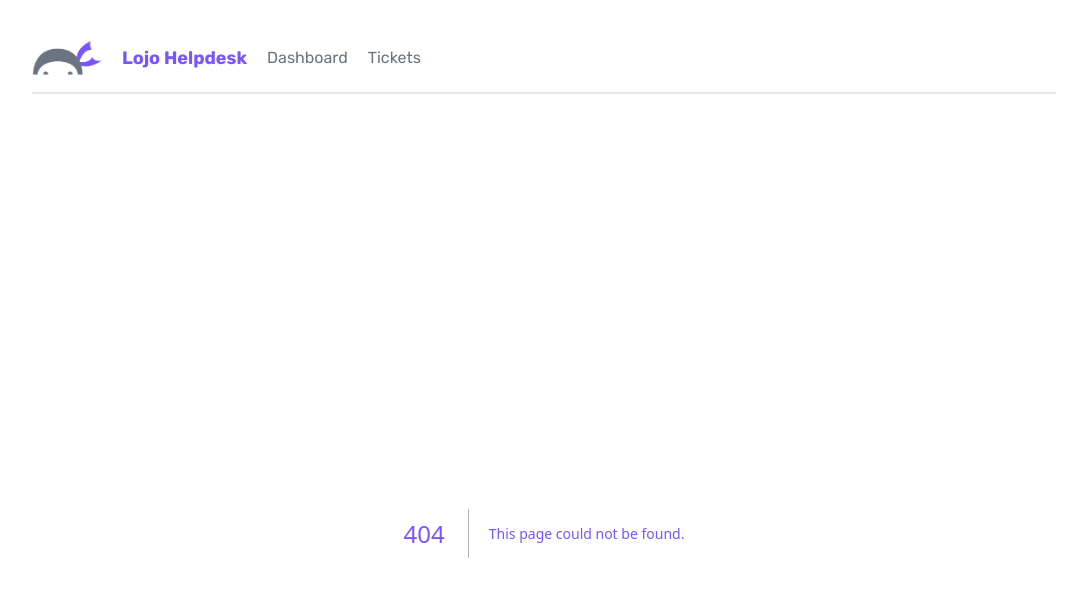
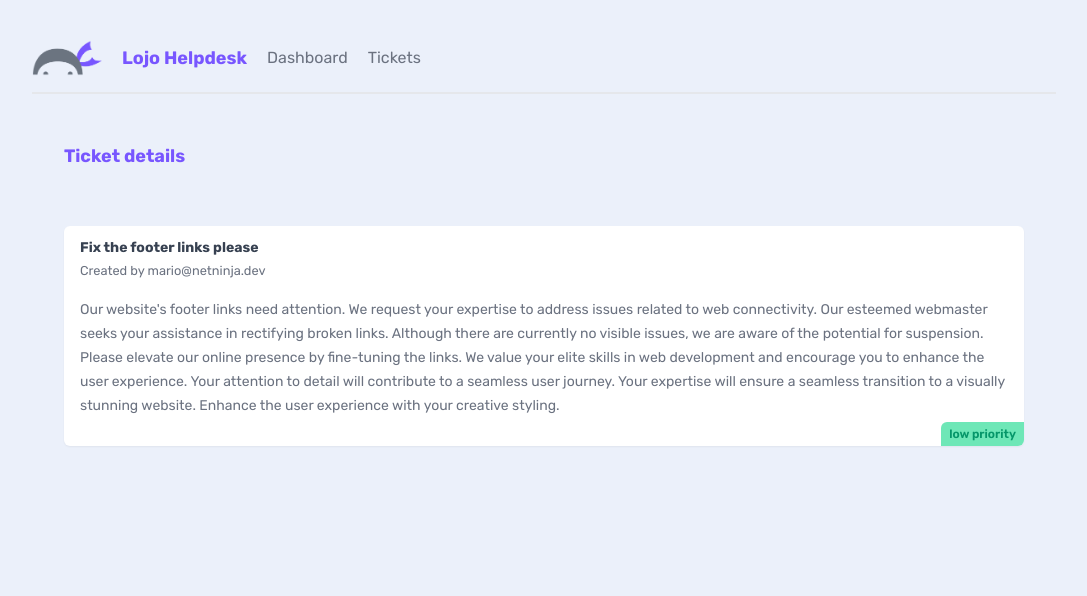
Before and after one commit to giftibe/Lojo-Help-desk, a Next.js app: page /tickets/1 in a window 1280 px wide. Before the commit this address had no page. Shown: the top 596 px of the page, without its empty margins (96-1183 px from the left). Built offline with nearby package versions, Linux system fonts and the light colour scheme; data requests are answered from the project's data file.

Commit message:
feat: adding ticket features

```diff
--- a/_data/db.json
+++ b/_data/db.json
@@ -12,7 +12,7 @@
             "title": "Add in a new stylesheet",
             "body": "We're looking to enhance the visual appeal of our website by incorporating a new stylesheet. Conjure creative styling to infuse grace into our design. While currently, there are no issues, we recognize the potential for challenges in the ever-evolving digital landscape. Elevate our web aesthetics. Wield the metaphorical Master Sword to be a beacon of elegance. Your expertise will ensure a seamless transition to a visually stunning website. Enhance the user experience with your creative styling.",
             "priority": "medium",
-            "user_email": "mario@netninja.dev"
+            "user_email": "jeffery@netninja.dev"
         },
         {
             "id": "3",
--- a/app/tickets/TicketList.jsx
+++ b/app/tickets/TicketList.jsx
@@ -1,8 +1,12 @@
+import Link from "next/link";
 
 async function getTickets() {
-    const res = await fetch('http://localhost:4000/tickets')
+    const res = await fetch('http://localhost:5000/tickets', {
+        next: {
+            revalidate: 0 // use 0 to opt out of using cache.
+        }
+    })
     return res.json();
-
 }
 
 
@@ -13,11 +17,13 @@ export default async function TicketList() {
         <>
             {tickets.map((ticket) => (
                 <div key={ticket.id} className="card my-5">
-                    <h3>{ticket.title}</h3>
-                    <p>{ticket.body.slice(0, 200)}...</p>
-                    <div className={`pill ${ticket.priority}`}>
-                        {ticket.priority} priority
-                    </div>
+                    <Link href={`/tickets/${ticket.id}`}>
+                        <h3>{ticket.title}</h3>
+                        <p>{ticket.body.slice(0, 200)}...</p>
+                        <div className={`pill ${ticket.priority}`}>
+                            {ticket.priority} priority
+                        </div>
+                    </Link>
                 </div>
             ))}
             {tickets.length === 0 && (
--- /dev/null
+++ b/app/tickets/[id]/page.jsx
@@ -0,0 +1,35 @@
+
+
+async function getTicket(id) {
+    const res = await fetch('http://localhost:5000/tickets/' + id, {
+        next: {
+            revalidate: 10
+        }
+    })
+    return res.json();
+}
+
+
+export default async function TicketDetails({ params }) {
+    const id = params.id
+    const ticket = await getTicket(id)
+    return (
+        <main>
+
+            <nav>
+                <h2>Ticket details</h2>
+            </nav>
+
+            <div className="card" key={ticket.id}>
+                <h3>{ticket.title}</h3>
+                <small> Created by {ticket.user_email}</small>
+                <p>{ticket.body}</p>
+                <div className={`pill ${ticket.priority}`}>
+                    {ticket.priority} priority
+                </div>
+
+
+            </div>
+        </main >
+    )
+}
```
